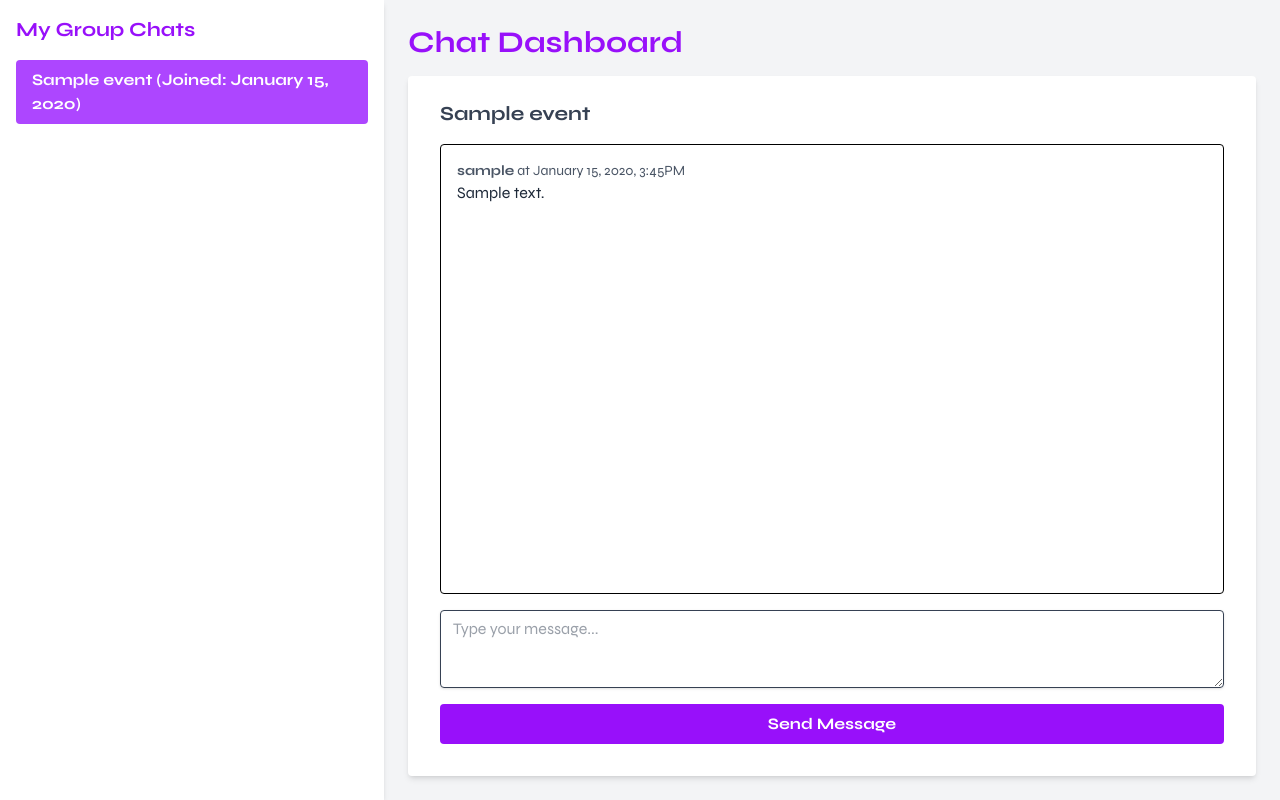
After one commit to justbijay44/happening, a Django app: page /chat/?chat_id=1 in a window 1280 px wide. The commit adds this page. Run offline with Django 5.2, Linux system fonts and the light colour scheme; a user stored in the database is signed in; tables that the repository leaves empty hold one stand-in row (values such as "Sample post"); some libraries are stand-ins or nearby versions.

Commit message:
Added way of communication for volunteer

```diff
--- a/events/apps.py
+++ b/events/apps.py
@@ -7,3 +7,4 @@ class EventsConfig(AppConfig):
     def ready(self):
         import events.utils
         import events.models
+        import events.signals
--- /dev/null
+++ b/events/templates/events/chat_dashboard.html
@@ -0,0 +1,94 @@
+{% extends 'layout.html' %}
+
+{% block navbar %}
+{% endblock %}
+
+{% block content %}
+<section class="flex w-screen h-screen bg-gray-100">
+    <!-- Sidebar -->
+    <div class="w-[30%] bg-white shadow-md p-4 overflow-y-auto">
+        <h2 class="text-xl font-bold text-purple-600 mb-4">My Group Chats</h2>
+        {% if group_chats %}
+        <ul class="space-y-2">
+            {% for membership in group_chats %}
+            <li>
+                <a href="?chat_id={{ membership.group_chat.id }}"
+                   class="block px-4 py-2 text-gray-700 rounded transition-colors duration-200 {% if selected_chat and selected_chat.id == membership.group_chat.id %}bg-purple-500 text-white font-semibold{% else %}hover:bg-purple-100{% endif %}">
+                    {{ membership.group_chat.event.title }} (Joined: {{ membership.joined_at|date:"F d, Y" }})
+                </a>
+            </li>
+            {% endfor %}
+        </ul>
+        {% else %}
+        <p class="text-gray-600">No group chats yet. Get accepted as a volunteer to start chatting!</p>
+        {% endif %}
+    </div>
+
+    <!-- Main Content -->
+    <div class="w-[70%] p-6 flex flex-col overflow-y-auto">
+        <h2 class="text-3xl font-bold text-purple-600 mb-4">Chat Dashboard</h2>
+
+        {% if selected_chat %}
+        <div class="bg-white shadow-md rounded px-8 pt-6 pb-8 flex-1 flex flex-col min-h-0">
+            <h3 class="text-xl font-semibold text-gray-700 mb-4">{{ selected_chat.event.title }}</h3>
+
+            <!-- Messages -->
+            <div class="flex-1 overflow-y-auto mb-4 p-4 border rounded">
+                {% for message in messages %}
+                <div class="mb-4">
+                    <p class="text-sm text-gray-600">
+                        <strong>{{ message.user.username }}</strong> at {{ message.created_at|date:"F d, Y, g:iA" }}
+                    </p>
+                    <p class="text-gray-800">{{ message.content }}</p>
+                </div>
+                {% empty %}
+                <p class="text-gray-600">No messages yet. Start the conversation!</p>
+                {% endfor %}
+            </div>
+
+            <!-- Message Form -->
+            <form method="POST" class="flex flex-col gap-4">
+                {% csrf_token %}
+                <textarea name="content" rows="3" class="shadow appearance-none border rounded w-full py-2 px-3 text-gray-700 leading-tight focus:outline-none focus:shadow-outline" placeholder="Type your message..." required></textarea>
+                <button type="submit" class="bg-purple-600 hover:bg-purple-700 text-white font-bold py-2 px-4 rounded focus:outline-none focus:shadow-outline">
+                    Send Message
+                </button>
+            </form>
+        </div>
+        {% else %}
+        <div class="bg-white shadow-md rounded px-8 pt-6 pb-8 flex-1">
+            <p class="text-gray-600">Select a chat from the sidebar to start messaging.</p>
+        </div>
+        {% endif %}
+    </div>
+</section>
+{% block footer %}
+{% endblock %}
+{% endblock %}
+
+<script>
+document.addEventListener('DOMContentLoaded', function() {
+  // Get the messages container
+  const messagesContainer = document.querySelector('.overflow-y-auto.mb-4.p-4.border');
+
+  if (messagesContainer) {
+    // Function to scroll to bottom
+    const scrollToBottom = () => {
+      messagesContainer.scrollTop = messagesContainer.scrollHeight;
+    };
+
+    // Initial scroll when page loads
+    scrollToBottom();
+
+    // Also scroll after any images or content might have loaded
+    window.addEventListener('load', scrollToBottom);
+
+    // Set multiple timeouts to ensure scrolling happens after DOM is fully rendered
+    // This helps with various edge cases and browser timing issues
+    setTimeout(scrollToBottom, 100);
+    setTimeout(scrollToBottom, 300);
+    setTimeout(scrollToBottom, 500);
+    setTimeout(scrollToBottom, 1000);
+  }
+});
+</script>
--- a/events/templates/layout.html
+++ b/events/templates/layout.html
@@ -16,18 +16,23 @@
     </style>
     <title>{% block title %}Happening{% endblock %}</title>
 </head>
-<body class="bg-gray-100 font-sans">
+<body class="bg-gray-100 font-sans min-h-screen flex flex-col">
     {% block navbar %}
     {% include 'navbar.html' %}
     {% endblock %}
-    <main>
+
+    <main class="flex-grow">
         {% block content %}
         {% endblock %}
     </main>
+
+    {% block footer%}
     <footer class="bg-[#2A07F9] text-white py-8">
         <div class="max-w-7xl mx-auto px-4 sm:px-6 lg:px-8 text-center">
             <p>© 2025 Happening. All rights reserved.</p>
         </div>
     </footer>
+    {% endblock %}
 </body>
+
 </html>
--- a/events/templates/navbar.html
+++ b/events/templates/navbar.html
@@ -12,7 +12,7 @@
 
                 <div id="dropdownMenu" class="absolute right-0 mt-2 w-30 bg-white rounded-md shadow-lg hidden z-50">
                     <a href="{% url 'volunteer_management' %}" class="block px-4 py-2 text-gray-700 hover:bg-gray-200">Volunteer</a>
-                    <a href="#" class="block px-4 py-2 text-gray-700 hover:bg-gray-200">Chat</a>
+                    <a href="{% url 'chat_dashboard' %}" class="block px-4 py-2 text-gray-700 hover:bg-gray-200">Chat</a>
                 </div>
             </div>
             {% endif %}
--- a/events/urls.py
+++ b/events/urls.py
@@ -5,10 +5,14 @@ urlpatterns = [
     path('', views.home, name='home'),
     path('event/<int:event_id>/', views.event_detail, name='event_detail'),
     path('event/<int:event_id>/going/', views.mark_going, name='mark_going'),
+
     path('event/<int:event_id>/volunteer/', views.volunteer_for_event, name='volunteer_for_event'),
     path('my-events/', views.my_events, name='my_events'),
+
     path('event/<int:event_id>/rate/', views.rate_event, name='rate_event'),
+
     path('volunteer-management/', views.volunteer_management, name='volunteer_management'),
     path('manage-volunteers/<int:volunteer_id>/', views.manage_volunteers, name='manage_volunteers'),
     path('group-chat/<int:event_id>/', views.group_chat, name='group_chat'),
+    path('chat/', views.chat_dashboard, name='chat_dashboard'),
 ]
--- a/events/views.py
+++ b/events/views.py
@@ -3,7 +3,7 @@ from django.utils import timezone
 from django.contrib import messages
 from django.db.models import Avg
 from django.core.exceptions import ValidationError
-from .models import Event, EventView, EventParticipation, Volunteer, Rating, GroupMessage
+from .models import (Event, EventView, EventParticipation, Volunteer, Rating, GroupChat,GroupChatMember, Message)
 from .forms import EventProposalForm, VolunteerForm
 from .utils import allocate_venue
 import json
@@ -107,6 +107,7 @@ def event_detail(request, event_id):
 
     user_is_going = False
     existing_volunteer = None
+    user_has_rated = False
 
     end_date = event.end_date if event.end_date else event.date
     event_has_ended = end_date < timezone.now()
@@ -128,6 +129,10 @@ def event_detail(request, event_id):
     if average_rating is not None:
         average_rating = round(average_rating, 2)
 
+    can_access_group_chat = (
+        hasattr(event, 'group_chat') and  # Check if group_chat exists
+        (existing_volunteer and existing_volunteer.is_approved or request.user == event.proposed_by)
+    )
     context = {
         'event': event,
         'going_count': going_count,
@@ -136,6 +141,8 @@ def event_detail(request, event_id):
         'event_has_ended': event_has_ended,
         'average_rating': average_rating,
         'user_has_rated': user_has_rated,
+        'chat_url': f'/group-chat/{event_id}/',
+        'can_access_group_chat': can_access_group_chat,
     }
     return render(request, 'events/event_detail.html', context)
 
@@ -316,27 +323,60 @@ def manage_volunteers(request, volunteer_id):
 
     return redirect('volunteer_management')
 
+def chat_dashboard(request):
+    group_chats = GroupChatMember.objects.filter(user=request.user).select_related('group_chat__event')
+    selected_chat_id = request.GET.get('chat_id')
+    selected_chat = None
+    messages_list = []
+
+    if selected_chat_id:
+        selected_chat = get_object_or_404(GroupChat, id=selected_chat_id)
+        if not selected_chat.memberships.filter(user=request.user).exists():
+            messages.error(request, "You are not a member of this group chat.")
+            return redirect('chat_dashboard')
+        messages_list = selected_chat.messages.all().order_by('created_at')
+
+    if request.method == 'POST' and selected_chat:
+        content = request.POST.get('content')
+        if content:
+            Message.objects.create(
+                group_chat=selected_chat,
+                user=request.user,
+                content=content
+            )
+            messages.success(request, "Message sent successfully.")
+        else:
+            messages.error(request, "Message content cannot be empty.")
+        return redirect(f"{request.path}?chat_id={selected_chat.id}")
+
+    context = {
+        'group_chats': group_chats,
+        'selected_chat': selected_chat,
+        'messages': messages_list,
+    }
+    return render(request, 'events/chat_dashboard.html', context)
+
 def group_chat(request, event_id):
-    if not request.user.is_authenticated:
-        return redirect('account_login')
-
-    event = get_object_or_404(Event, id=event_id, is_approved=True)
-
-    # Check if user is authorized to access chat
-    is_participant = EventParticipation.objects.filter(event=event, user=request.user, status='going').exists()
-    is_volunteer = Volunteer.objects.filter(event=event, user=request.user, is_approved=True).exists()
-    is_host = event.proposed_by == request.user
-
-    if not (is_host or is_participant or is_volunteer):
-        messages.error(request, "You do not have permission to access this chat.")
+    event = get_object_or_404(Event, id=event_id)
+    if not event.is_approved or event.date <= timezone.now():
+        messages.error(request, "This event is not available for chat.")
         return redirect('home')
 
+    # Get all approved volunteers for the event (potential chat participants)
+    participants = Volunteer.objects.filter(event=event, is_approved=True).select_related('user')
+    participants = participants | Volunteer.objects.filter(event=event, proposed_by=event.proposed_by)
+    participants = participants.distinct()
+
     if request.method == 'POST':
-        content = request.POST.get('content')
-        if content:
-            GroupMessage.objects.create(event=event, user=request.user, content=content)
-            messages.success(request, "Message sent successfully!")
+        message = request.POST.get('message')
+        if message:
+            # Here you would typically save the message to a model (e.g., ChatMessage)
+            # For now, we'll simulate with a placeholder
+            messages.success(request, f"Message sent: {message}")
         return redirect('group_chat', event_id=event_id)
 
-    messages = GroupMessage.objects.filter(event=event).select_related('user').order_by('created_at')
-    return render(request, 'events/group_chat.html', context={'event': event, 'messages': messages})
+    context = {
+        'event': event,
+        'participants': participants,
+    }
+    return render(request, 'events/group_chat.html', context)
--- a/theme/static/css/dist/styles.css
+++ b/theme/static/css/dist/styles.css
@@ -15,8 +15,6 @@
     --color-red-700: oklch(50.5% 0.213 27.518);
     --color-yellow-100: oklch(97.3% 0.071 103.193);
     --color-yellow-400: oklch(85.2% 0.199 91.936);
-    --color-yellow-500: oklch(79.5% 0.184 86.047);
-    --color-yellow-700: oklch(55.4% 0.135 66.442);
     --color-yellow-800: oklch(47.6% 0.114 61.907);
     --color-green-100: oklch(96.2% 0.044 156.743);
     --color-green-400: oklch(79.2% 0.209 151.711);
@@ -31,8 +29,10 @@
     --color-blue-700: oklch(48.8% 0.243 264.376);
     --color-blue-800: oklch(42.4% 0.199 265.638);
     --color-blue-900: oklch(37.9% 0.146 265.522);
+    --color-purple-100: oklch(94.6% 0.033 307.174);
     --color-purple-200: oklch(90.2% 0.063 306.703);
     --color-purple-300: oklch(82.7% 0.119 306.383);
+    --color-purple-500: oklch(62.7% 0.265 303.9);
     --color-purple-600: oklch(55.8% 0.288 302.321);
     --color-purple-700: oklch(49.6% 0.265 301.924);
     --color-purple-800: oklch(43.8% 0.218 303.724);
@@ -41,7 +41,6 @@
     --color-gray-100: oklch(96.7% 0.003 264.542);
     --color-gray-200: oklch(92.8% 0.006 264.531);
     --color-gray-300: oklch(87.2% 0.01 258.338);
-    --color-gray-500: oklch(55.1% 0.027 264.364);
     --color-gray-600: oklch(44.6% 0.03 256.802);
     --color-gray-700: oklch(37.3% 0.034 259.733);
     --color-gray-800: oklch(27.8% 0.033 256.848);
@@ -75,6 +74,7 @@
     --font-weight-semibold: 600;
     --font-weight-bold: 700;
     --tracking-normal: 0em;
+    --leading-tight: 1.25;
     --leading-normal: 1.5;
     --leading-relaxed: 1.625;
     --radius-md: 0.375rem;
@@ -400,14 +400,17 @@
   .h-screen {
     height: 100vh;
   }
-  .max-h-96 {
-    max-height: calc(var(--spacing) * 96);
+  .min-h-0 {
+    min-height: calc(var(--spacing) * 0);
   }
   .min-h-\[45vh\] {
     min-height: 45vh;
   }
   .min-h-\[65vh\] {
     min-height: 65vh;
+  }
+  .min-h-screen {
+    min-height: 100vh;
   }
   .w-1\/4 {
     width: calc(1/4 * 100%);
@@ -433,8 +436,17 @@
   .w-70 {
     width: calc(var(--spacing) * 70);
   }
+  .w-\[30\%\] {
+    width: 30%;
+  }
+  .w-\[70\%\] {
+    width: 70%;
+  }
   .w-full {
     width: 100%;
+  }
+  .w-screen {
+    width: 100vw;
   }
   .max-w-4xl {
     max-width: var(--container-4xl);
@@ -444,6 +456,9 @@
   }
   .max-w-7xl {
     max-width: var(--container-7xl);
+  }
+  .flex-1 {
+    flex: 1;
   }
   .flex-grow {
     flex-grow: 1;
@@ -457,6 +472,9 @@
   }
   .cursor-pointer {
     cursor: pointer;
+  }
+  .appearance-none {
+    appearance: none;
   }
   .grid-cols-1 {
     grid-template-columns: repeat(1, minmax(0, 1fr));
@@ -487,6 +505,11 @@
   }
   .gap-8 {
     gap: calc(var(--spacing) * 8);
+  }
+  :where(.space-y-2 > :not(:last-child)) {
+    --tw-space-y-reverse: 0;
+    margin-block-start: calc(calc(var(--spacing) * 2) * var(--tw-space-y-reverse));
+    margin-block-end: calc(calc(var(--spacing) * 2) * calc(1 - var(--tw-space-y-reverse)));
   }
   :where(.space-y-4 > :not(:last-child)) {
     --tw-space-y-reverse: 0;
@@ -556,10 +579,6 @@
     border-bottom-style: var(--tw-border-style);
     border-bottom-width: 1px;
   }
-  .border-l-4 {
-    border-left-style: var(--tw-border-style);
-    border-left-width: 4px;
-  }
   .border-\[\#1D275F\] {
     border-color: #1D275F;
   }
@@ -600,9 +619,6 @@
       border-color: color-mix(in oklab, var(--color-white) 70%, transparent);
     }
   }
-  .border-yellow-500 {
-    border-color: var(--color-yellow-500);
-  }
   .bg-\[\#2A07F9\] {
     background-color: #2A07F9;
   }
@@ -638,6 +654,9 @@
   }
   .bg-green-500 {
     background-color: var(--color-green-500);
+  }
+  .bg-purple-500 {
+    background-color: var(--color-purple-500);
   }
   .bg-purple-600 {
     background-color: var(--color-purple-600);
@@ -815,6 +834,10 @@
     --tw-leading: var(--leading-relaxed);
     line-height: var(--leading-relaxed);
   }
+  .leading-tight {
+    --tw-leading: var(--leading-tight);
+    line-height: var(--leading-tight);
+  }
   .font-bold {
     --tw-font-weight: var(--font-weight-bold);
     font-weight: var(--font-weight-bold);
@@ -847,6 +870,9 @@
   .text-\[\#F10034\] {
     color: #F10034;
   }
+  .text-blue-500 {
+    color: var(--color-blue-500);
+  }
   .text-blue-700 {
     color: var(--color-blue-700);
   }
@@ -858,9 +884,6 @@
   }
   .text-gray-300 {
     color: var(--color-gray-300);
-  }
-  .text-gray-500 {
-    color: var(--color-gray-500);
   }
   .text-gray-600 {
     color: var(--color-gray-600);
@@ -892,9 +915,6 @@
   .text-white {
     color: var(--color-white);
   }
-  .text-yellow-700 {
-    color: var(--color-yellow-700);
-  }
   .text-yellow-800 {
     color: var(--color-yellow-800);
   }
@@ -924,6 +944,15 @@
     transition-property: color, background-color, border-color, outline-color, text-decoration-color, fill, stroke, --tw-gradient-from, --tw-gradient-via, --tw-gradient-to, opacity, box-shadow, transform, translate, scale, rotate, filter, -webkit-backdrop-filter, backdrop-filter, display, visibility, content-visibility, overlay, pointer-events;
     transition-timing-function: var(--tw-ease, var(--default-transition-timing-function));
     transition-duration: var(--tw-duration, var(--default-transition-duration));
+  }
+  .transition-colors {
+    transition-property: color, background-color, border-color, outline-color, text-decoration-color, fill, stroke, --tw-gradient-from, --tw-gradient-via, --tw-gradient-to;
+    transition-timing-function: var(--tw-ease, var(--default-transition-timing-function));
+    transition-duration: var(--tw-duration, var(--default-transition-duration));
+  }
+  .duration-200 {
+    --tw-duration: 200ms;
+    transition-duration: 200ms;
   }
   .duration-300 {
     --tw-duration: 300ms;
@@ -967,6 +996,11 @@
     }
   }
   @media (hover: hover) {
+    .hover\:bg-purple-100:hover {
+      background-color: var(--color-purple-100);
+    }
+  }
+  @media (hover: hover) {
     .hover\:bg-purple-700:hover {
       background-color: var(--color-purple-700);
     }
@@ -984,6 +1018,11 @@
   @media (hover: hover) {
     .hover\:bg-white:hover {
       background-color: var(--color-white);
+    }
+  }
+  @media (hover: hover) {
+    .hover\:text-blue-700:hover {
+      color: var(--color-blue-700);
     }
   }
   @media (hover: hover) {
```
Also changed, not shown: events/models.py (+27 -5 lines), events/signals.py (added, +12 -0 lines), events/templates/events/event_detail.html (+8 -4 lines), events/templates/events/group_chat.html (+42 -37 lines), events/templates/events/host_dashboard.html (deleted, +0 -140 lines), events/migrations/0018_groupchat_groupchatmember_message_and_more.py (added), events/migrations/0019_alter_groupchat_event_and_more.py (added).
